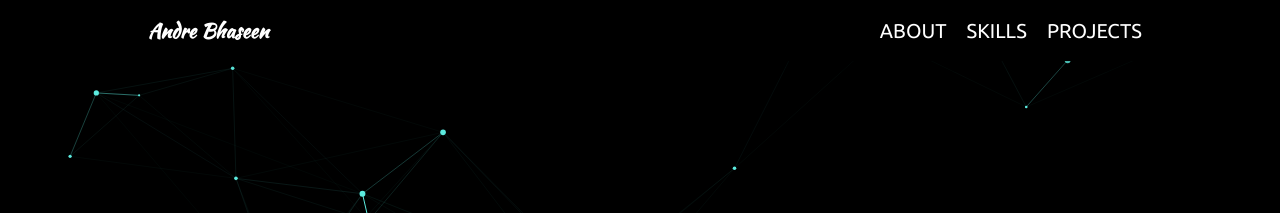
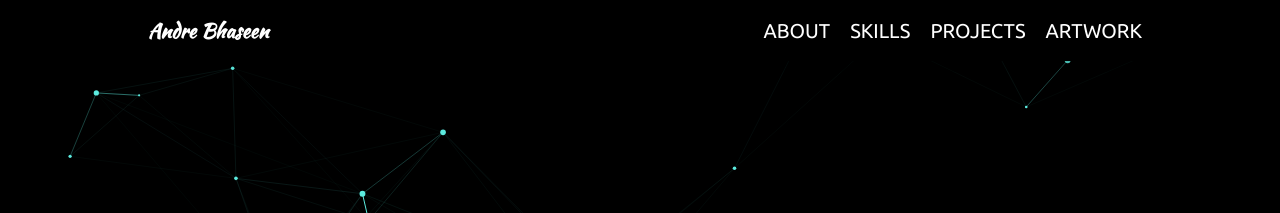
Before and after one commit to abhaseen/abhaseen.github.io, a Jekyll site: the page built from index.markdown, in a window 1280 px wide. Shown: the top 213 px of the page. Built offline with Jekyll 4.4.1, drawn with Linux system fonts in a browser that asks for light colours.

Commit message:
Update page nav to include artwork

```diff
--- a/_includes/navigation.html
+++ b/_includes/navigation.html
@@ -15,6 +15,7 @@
         <li><a href="{{ '/#about' | relative_url }}">About</a></li>
         <li><a href="{{ '/#skills' | relative_url }}">Skills</a></li>
         <li><a href="{{ '/projects' | relative_url }}">Projects</a></li>
+        <li><a href="{{ '/artwork' | relative_url }}">Artwork</a></li>
       </ul>
     </nav>
   </div>
```
